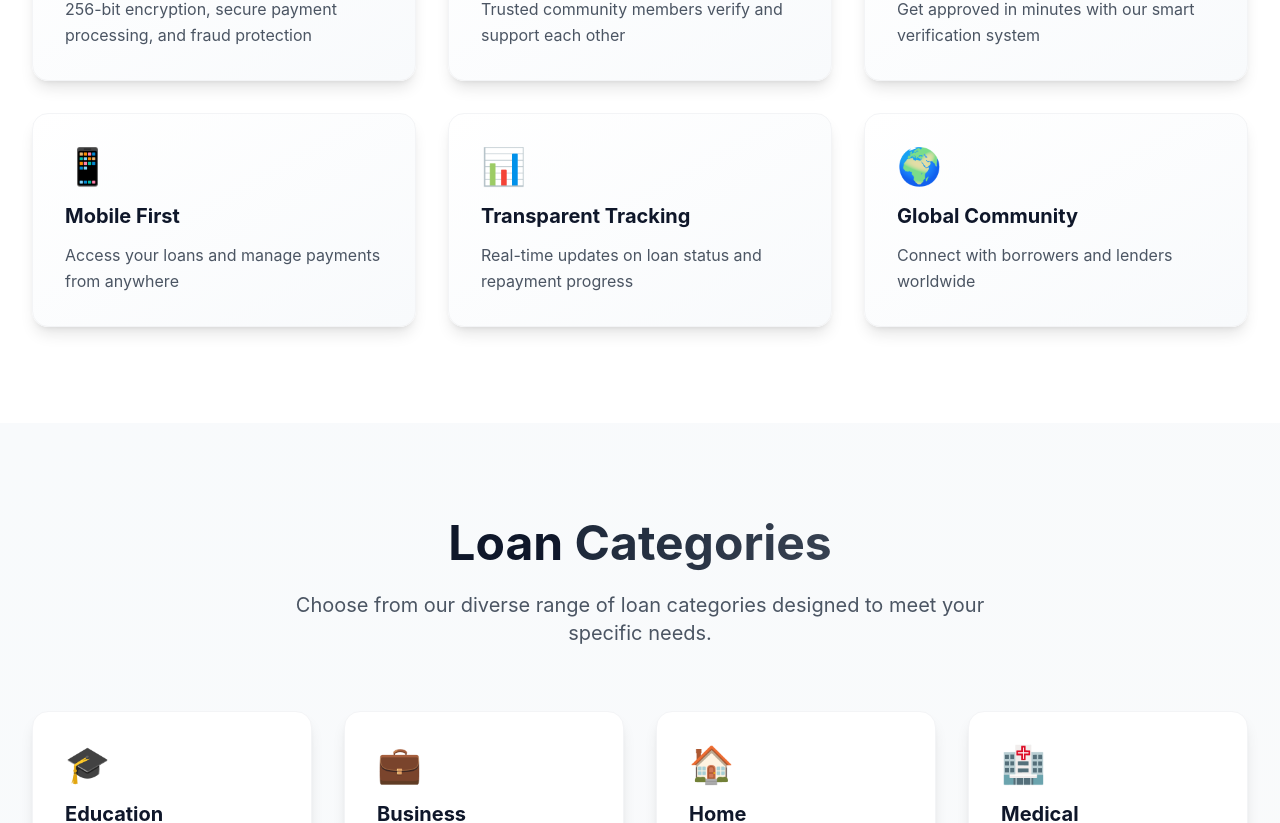
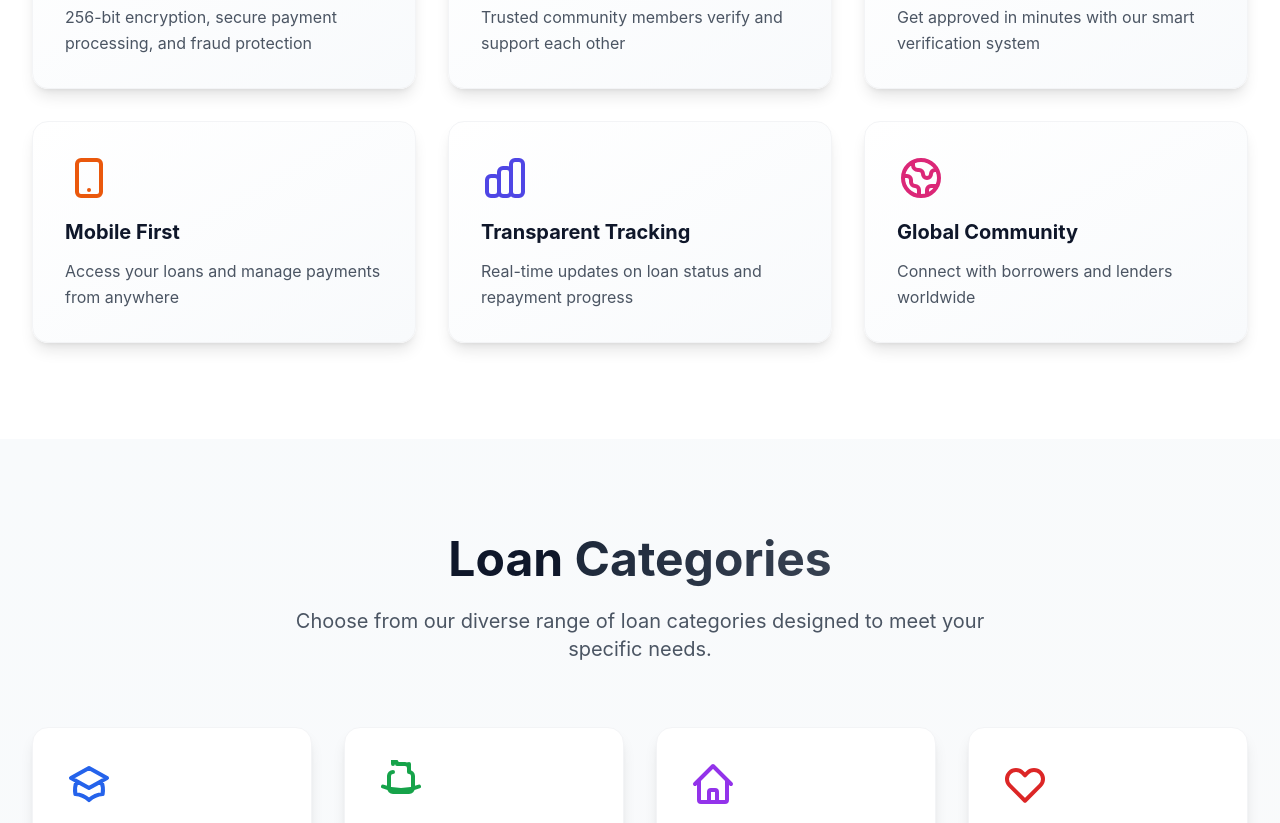
Before and after one commit to bisoul1984/community-finance-app, a React (Create React App) app in the folder client/: page / in a window 1280 px wide. Shown: the part 1126-1949 px from the top of the page. Built offline with nearby package versions, Linux system fonts and the light colour scheme; no server answers.

Commit message:
Replace emoji icons with professional SVG icons in HomePage features and loan categories sections

```diff
--- a/client/src/pages/HomePage.js
+++ b/client/src/pages/HomePage.js
@@ -82,37 +82,61 @@ const HomePage = () => {
 
   const features = [
     {
-      icon: "🔒",
+      icon: (
+        <svg className="w-12 h-12 text-blue-600" fill="none" stroke="currentColor" viewBox="0 0 24 24">
+          <path strokeLinecap="round" strokeLinejoin="round" strokeWidth={2} d="M9 12l2 2 4-4m5.618-4.016A11.955 11.955 0 0112 2.944a11.955 11.955 0 01-8.618 3.04A12.02 12.02 0 003 9c0 5.591 3.824 10.29 9 11.622 5.176-1.332 9-6.03 9-11.622 0-1.042-.133-2.052-.382-3.016z" />
+        </svg>
+      ),
       title: "Bank-Level Security",
       description: "256-bit encryption, secure payment processing, and fraud protection",
       color: "blue"
     },
     {
-      icon: "🤝",
+      icon: (
+        <svg className="w-12 h-12 text-green-600" fill="none" stroke="currentColor" viewBox="0 0 24 24">
+          <path strokeLinecap="round" strokeLinejoin="round" strokeWidth={2} d="M17 20h5v-2a3 3 0 00-5.356-1.857M17 20H7m10 0v-2c0-.656-.126-1.283-.356-1.857M7 20H2v-2a3 3 0 015.356-1.857M7 20v-2c0-.656.126-1.283.356-1.857m0 0a5.002 5.002 0 019.288 0M15 7a3 3 0 11-6 0 3 3 0 016 0zm6 3a2 2 0 11-4 0 2 2 0 014 0zM7 10a2 2 0 11-4 0 2 2 0 014 0z" />
+        </svg>
+      ),
       title: "Community Verification",
       description: "Trusted community members verify and support each other",
       color: "green"
     },
     {
-      icon: "⚡",
+      icon: (
+        <svg className="w-12 h-12 text-purple-600" fill="none" stroke="currentColor" viewBox="0 0 24 24">
+          <path strokeLinecap="round" strokeLinejoin="round" strokeWidth={2} d="M13 10V3L4 14h7v7l9-11h-7z" />
+        </svg>
+      ),
       title: "Instant Approval",
       description: "Get approved in minutes with our smart verification system",
       color: "purple"
     },
     {
-      icon: "📱",
+      icon: (
+        <svg className="w-12 h-12 text-orange-600" fill="none" stroke="currentColor" viewBox="0 0 24 24">
+          <path strokeLinecap="round" strokeLinejoin="round" strokeWidth={2} d="M12 18h.01M8 21h8a2 2 0 002-2V5a2 2 0 00-2-2H8a2 2 0 00-2 2v14a2 2 0 002 2z" />
+        </svg>
+      ),
       title: "Mobile First",
       description: "Access your loans and manage payments from anywhere",
       color: "orange"
     },
     {
-      icon: "📊",
+      icon: (
+        <svg className="w-12 h-12 text-indigo-600" fill="none" stroke="currentColor" viewBox="0 0 24 24">
+          <path strokeLinecap="round" strokeLinejoin="round" strokeWidth={2} d="M9 19v-6a2 2 0 00-2-2H5a2 2 0 00-2 2v6a2 2 0 002 2h2a2 2 0 002-2zm0 0V9a2 2 0 012-2h2a2 2 0 012 2v10m-6 0a2 2 0 002 2h2a2 2 0 002-2m0 0V5a2 2 0 012-2h2a2 2 0 012 2v14a2 2 0 01-2 2h-2a2 2 0 01-2-2z" />
+        </svg>
+      ),
       title: "Transparent Tracking",
       description: "Real-time updates on loan status and repayment progress",
       color: "indigo"
     },
     {
-      icon: "🌍",
+      icon: (
+        <svg className="w-12 h-12 text-pink-600" fill="none" stroke="currentColor" viewBox="0 0 24 24">
+          <path strokeLinecap="round" strokeLinejoin="round" strokeWidth={2} d="M3.055 11H5a2 2 0 012 2v1a2 2 0 002 2 2 2 0 012 2v2.945M8 3.935V5.5A2.5 2.5 0 0010.5 8h.5a2 2 0 012 2 2 2 0 104 0 2 2 0 012-2h1.064M15 20.488V18a2 2 0 012-2h3.064M21 12a9 9 0 11-18 0 9 9 0 0118 0z" />
+        </svg>
+      ),
       title: "Global Community",
       description: "Connect with borrowers and lenders worldwide",
       color: "pink"
@@ -120,10 +144,48 @@ const HomePage = () => {
   ];
 
   const loanCategories = [
-    { name: "Education", icon: "🎓", amount: "$5K - $25K", rate: "3.5%" },
-    { name: "Business", icon: "💼", amount: "$10K - $100K", rate: "4.2%" },
-    { name: "Home", icon: "🏠", amount: "$20K - $200K", rate: "3.8%" },
-    { name: "Medical", icon: "🏥", amount: "$2K - $50K", rate: "2.9%" }
+    {
+      name: "Education",
+      icon: (
+        <svg className="w-12 h-12 text-blue-600" fill="none" stroke="currentColor" viewBox="0 0 24 24">
+          <path d="M12 14l9-5-9-5-9 5 9 5z" />
+          <path d="M12 14l6.16-3.422a12.083 12.083 0 01.665 6.479A11.952 11.952 0 0012 20.055a11.952 11.952 0 00-6.824-2.998 12.078 12.078 0 01.665-6.479L12 14z" />
+          <path strokeLinecap="round" strokeLinejoin="round" strokeWidth={2} d="M12 14l9-5-9-5-9 5 9 5zm0 0l6.16-3.422a12.083 12.083 0 01.665 6.479A11.952 11.952 0 0012 20.055a11.952 11.952 0 00-6.824-2.998 12.078 12.078 0 01.665-6.479L12 14z" />
+        </svg>
+      ),
+      amount: "$5K - $25K",
+      rate: "3.5%"
+    },
+    {
+      name: "Business",
+      icon: (
+        <svg className="w-12 h-12 text-green-600" fill="none" stroke="currentColor" viewBox="0 0 24 24">
+          <path strokeLinecap="round" strokeLinejoin="round" strokeWidth={2} d="M21 13.255A23.931 23.931 0 0112 15c-3.183 0-6.22-.62-9-1.745M16 6V4a2 2 0 00-2-2h-4a2 2 0 00-2-2v2m8 0V6a2 2 0 012 2v6a2 2 0 01-2 2H8a2 2 0 01-2-2V8a2 2 0 012-2V6" />
+        </svg>
+      ),
+      amount: "$10K - $100K",
+      rate: "4.2%"
+    },
+    {
+      name: "Home",
+      icon: (
+        <svg className="w-12 h-12 text-purple-600" fill="none" stroke="currentColor" viewBox="0 0 24 24">
+          <path strokeLinecap="round" strokeLinejoin="round" strokeWidth={2} d="M3 12l2-2m0 0l7-7 7 7M5 10v10a1 1 0 001 1h3m10-11l2 2m-2-2v10a1 1 0 01-1 1h-3m-6 0a1 1 0 001-1v-4a1 1 0 011-1h2a1 1 0 011 1v4a1 1 0 001 1m-6 0h6" />
+        </svg>
+      ),
+      amount: "$20K - $200K",
+      rate: "3.8%"
+    },
+    {
+      name: "Medical",
+      icon: (
+        <svg className="w-12 h-12 text-red-600" fill="none" stroke="currentColor" viewBox="0 0 24 24">
+          <path strokeLinecap="round" strokeLinejoin="round" strokeWidth={2} d="M4.318 6.318a4.5 4.5 0 000 6.364L12 20.364l7.682-7.682a4.5 4.5 0 00-6.364-6.364L12 7.636l-1.318-1.318a4.5 4.5 0 00-6.364 0z" />
+        </svg>
+      ),
+      amount: "$2K - $50K",
+      rate: "2.9%"
+    }
   ];
 
   return (
```
